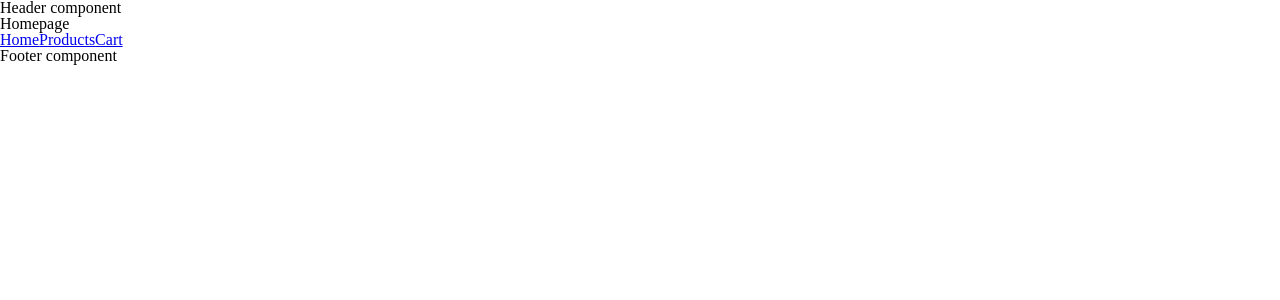
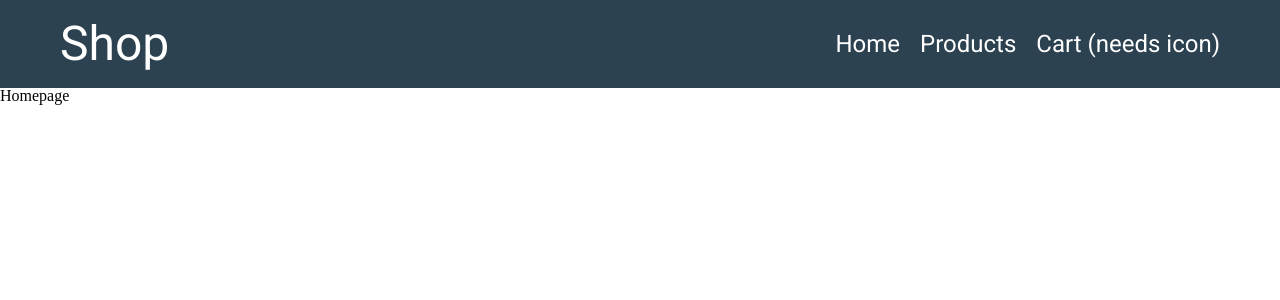
Before and after one commit to MarkR-Dev/shopping-cart, a React (Vite) app: page / in a window 1280 px wide. Shown: the top 300 px of the page. Built offline with nearby package versions, Linux system fonts and the light colour scheme; no server answers.

Commit message:
feat: Add Header component

```diff
--- a/src/components/App.jsx
+++ b/src/components/App.jsx
@@ -1,5 +1,6 @@
 import { Outlet } from "react-router-dom";
 import useFetchProducts from "../hooks/useFetchProducts";
+import Header from "./Header";
 import "../styles/reset.css";
 
 function App() {
@@ -7,11 +8,10 @@ function App() {
 
   return (
     <>
-      <h2>Header component</h2>
+      <Header />
       <Outlet />
 
       {/* Pass state to children via context and access if in child via useOutletContext, check docs */}
-      <h2>Footer component</h2>
     </>
   );
 }
--- a/src/components/Cart.jsx
+++ b/src/components/Cart.jsx
@@ -3,10 +3,7 @@ import { Link } from "react-router-dom";
 function Cart() {
   return (
     <>
-      <h1>Cart</h1>
-      <Link to="/">Home</Link>
-      <Link to="/products">Products</Link>
-      <Link to="/cart">Cart</Link>
+      <h2>Cart</h2>
     </>
   );
 }
--- a/src/components/ErrorPage.jsx
+++ b/src/components/ErrorPage.jsx
@@ -7,7 +7,7 @@ function ErrorPage() {
 
   return (
     <>
-      <h1>Error Page</h1>
+      <h2>Error Page</h2>
       <Link to="/">Go Back Home</Link>
     </>
   );
--- /dev/null
+++ b/src/components/Header.jsx
@@ -0,0 +1,32 @@
+import { NavLink } from "react-router-dom";
+import styles from "../styles/Header.module.css";
+
+//todo: how to style active navlinks
+//todo: get cart icon
+
+function Header() {
+  return (
+    <>
+      <header>
+        <div className={styles.container}>
+          <h1 className={styles.title}>Shop</h1>
+          <nav className={styles.navigation}>
+            <ul>
+              <li>
+                <NavLink to="/">Home</NavLink>
+              </li>
+              <li>
+                <NavLink to="products">Products</NavLink>
+              </li>
+              <li>
+                <NavLink to="cart">Cart (needs icon)</NavLink>
+              </li>
+            </ul>
+          </nav>
+        </div>
+      </header>
+    </>
+  );
+}
+
+export default Header;
--- a/src/components/Home.jsx
+++ b/src/components/Home.jsx
@@ -3,10 +3,7 @@ import { Link } from "react-router-dom";
 function Home() {
   return (
     <>
-      <h1>Homepage</h1>
-      <Link to="/">Home</Link>
-      <Link to="/products">Products</Link>
-      <Link to="/cart">Cart</Link>
+      <h2>Homepage</h2>
     </>
   );
 }
--- a/src/components/Products.jsx
+++ b/src/components/Products.jsx
@@ -3,10 +3,7 @@ import { Link } from "react-router-dom";
 function Products() {
   return (
     <>
-      <h1>Products</h1>
-      <Link to="/">Home</Link>
-      <Link to="/products">Products</Link>
-      <Link to="/cart">Cart</Link>
+      <h2>Products</h2>
 
       <div>
         <Link to="/products/1">Item 1</Link>
--- a/src/components/ViewProduct.jsx
+++ b/src/components/ViewProduct.jsx
@@ -5,8 +5,7 @@ function ViewProduct() {
   const { id } = useParams();
   return (
     <>
-      <h1> View Product ID: {id}</h1>
-      <Link to="/products">Go Back to Products</Link>
+      <h2> View Product ID: {id}</h2>
     </>
   );
 }
--- /dev/null
+++ b/src/styles/Header.module.css
@@ -0,0 +1,37 @@
+@font-face {
+  font-family: Roboto;
+  src: url("../assets/Roboto.ttf");
+}
+
+header {
+  background-color: #2c4251;
+  color: white;
+}
+
+.container {
+  font-family: Roboto;
+  max-width: 1200px;
+  margin: 0 auto;
+  display: flex;
+  align-items: center;
+  justify-content: space-between;
+  padding: 20px;
+}
+
+.title {
+  font-size: 3rem;
+}
+
+.navigation {
+  font-size: 1.5rem;
+}
+
+.navigation ul {
+  display: flex;
+  gap: 20px;
+}
+
+.navigation ul a {
+  color: white;
+  text-decoration: none;
+}
```
Also changed, not shown: src/assets/Roboto.ttf (added).
